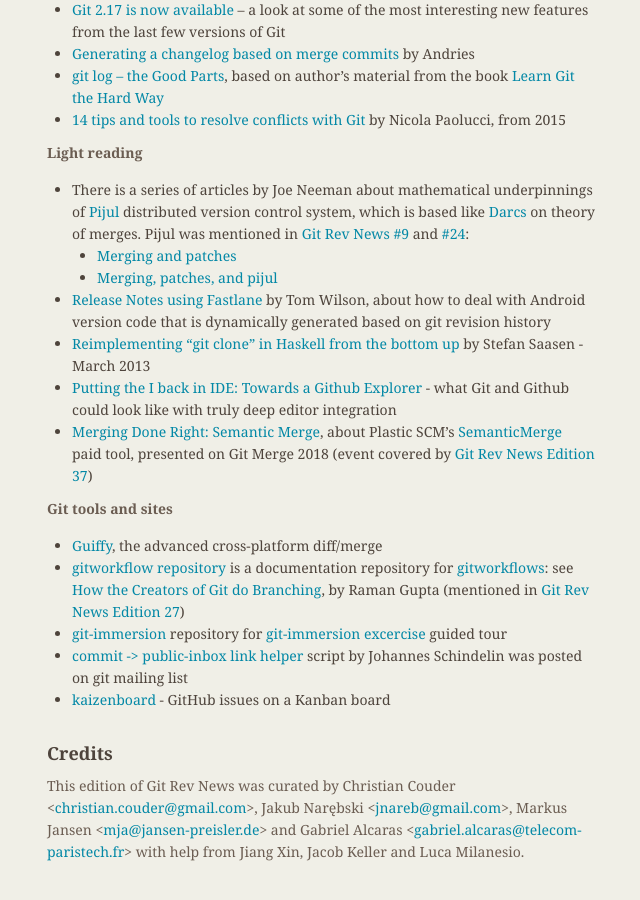
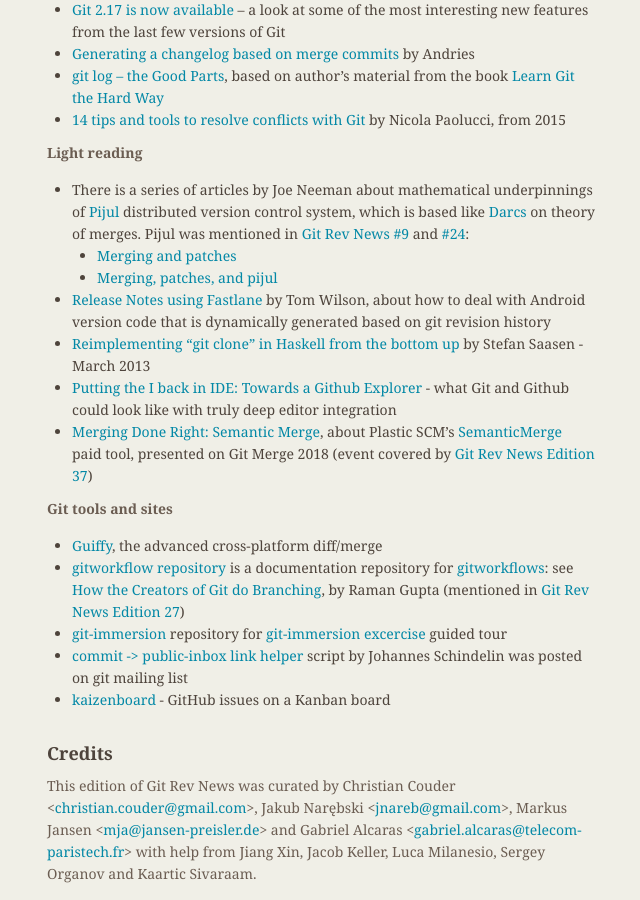
Before and after one commit to git/git.github.io, a Jekyll site: the page built from _posts/2018-04-18-edition-38.markdown, in a window 1280 px wide and 900 px high, scrolled down 5488 px. Shown: the whole window, without its empty margins (487-1127 px from the left). Built offline with Jekyll 4.4.1, drawn with Linux system fonts in a browser that asks for light colours; before the commit the page ends 6366 px from its top, so only the background shows below that.

Commit message:
rn-38: and Kaartic and Sergey among the helpers

```diff
--- a/_posts/2018-04-18-edition-38.markdown
+++ b/_posts/2018-04-18-edition-38.markdown
@@ -350,4 +350,5 @@
 Jakub Narębski &lt;<jnareb@gmail.com>&gt;,
 Markus Jansen &lt;<mja@jansen-preisler.de>&gt; and
 Gabriel Alcaras &lt;<gabriel.alcaras@telecom-paristech.fr>&gt;
-with help from Jiang Xin, Jacob Keller and Luca Milanesio.
+with help from Jiang Xin, Jacob Keller, Luca Milanesio,
+Sergey Organov and Kaartic Sivaraam.
```
